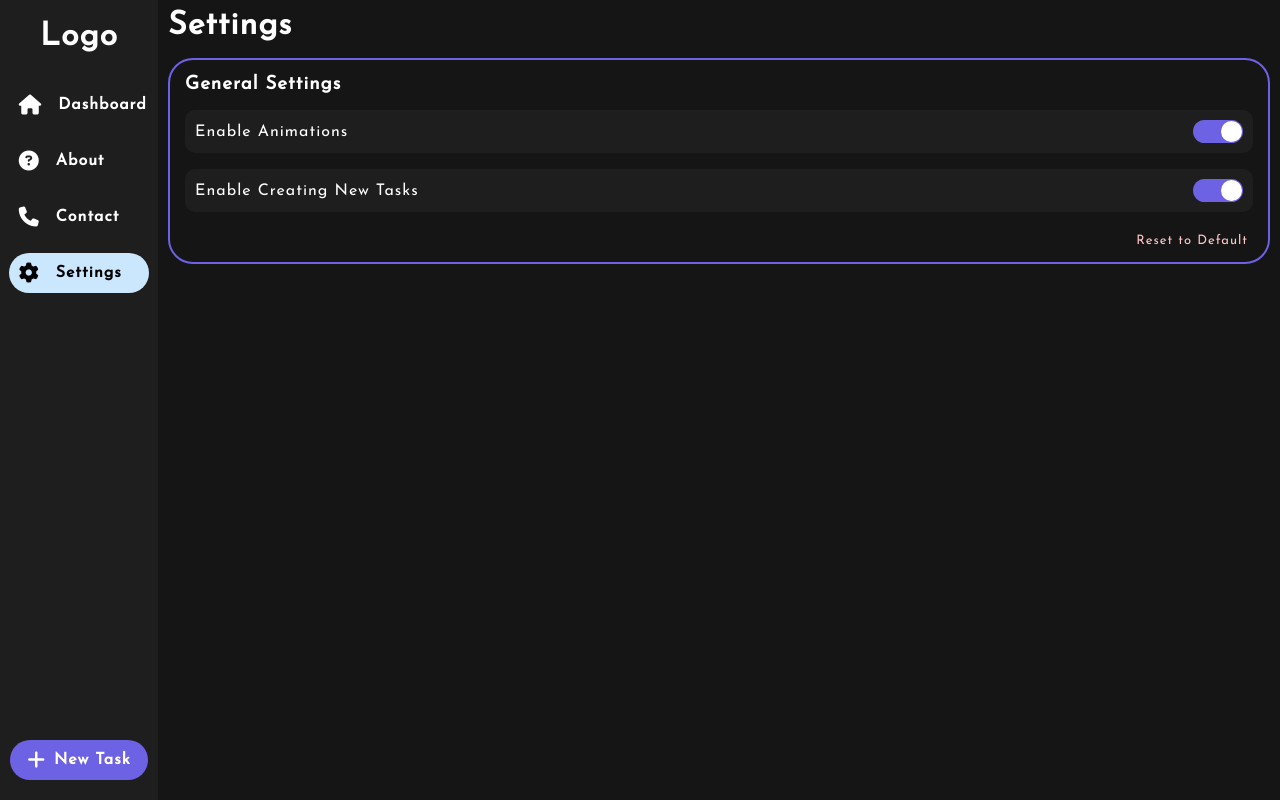
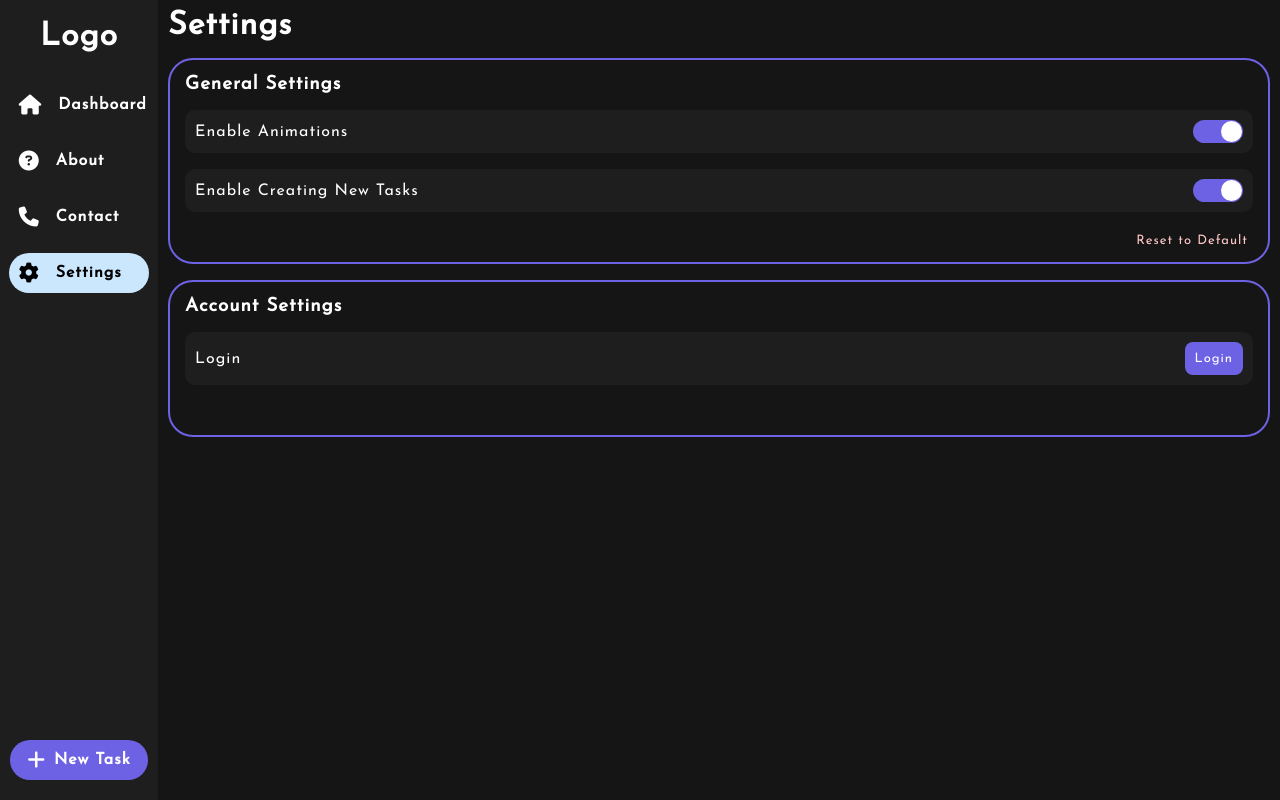
Before and after one commit to muhazAhmed/pesto-assessment, a React (Vite) app in the folder client/: page /settings in a window 1280 px wide. Built offline with nearby package versions, Linux system fonts and the light colour scheme; no server answers.

Commit message:
bugs fix

```diff
--- a/client/src/pages/Settings/Settings.tsx
+++ b/client/src/pages/Settings/Settings.tsx
@@ -2,9 +2,17 @@ import "./style.scss";
 import Switch from "react-switch";
 import { toggleItems } from "./ArrayOfItems";
 import { useSettings } from "../../utils/SettingsContext";
+import { useState } from "react";
+import DeleteModal from "../Dashboard/SubComponents/DeleteModal";
+import { fetchUserId, openModal } from "../../utils/commonFunctions";
+import Login from "../Login/Login";
+import Loading from "../../components/Loading/Loading";
 
 const Settings = () => {
   const { settings, updateSettings, resetSettings } = useSettings();
+  const [logoutModal, setLogoutModal] = useState<boolean>(false);
+  const [formModal, setFormModal] = useState<boolean>(false);
+  const [loading, setLoading] = useState<boolean>(false);
 
   const handleToggleAction = (item: string) => {
     const updatedSettings = { ...settings, [item]: !settings[item] };
@@ -13,6 +21,9 @@ const Settings = () => {
 
   return (
     <div className="settings">
+      {loading && <Loading />}
+      {logoutModal && <DeleteModal setModal={setLogoutModal} page="logout" />}
+      {formModal && <Login setLoading={setLoading} setModal={formModal} />}
       <h1>Settings</h1>
       <div className="setting-container">
         <h3>General Settings</h3>
@@ -32,6 +43,20 @@ const Settings = () => {
         ))}
         <button onClick={resetSettings}>Reset to Default</button>
       </div>
+      <div className="setting-container">
+        <h3>Account Settings</h3>
+        <div className="items">
+          <label>{fetchUserId ? "Switch account / Logout" : "Login"}</label>
+          <button
+            id={fetchUserId ? "logout" : "login"}
+            onClick={() =>
+              openModal(fetchUserId ? setLogoutModal : setFormModal)
+            }
+          >
+            {fetchUserId ? "Logout" : "Login"}
+          </button>
+        </div>
+      </div>
     </div>
   );
 };
--- a/client/src/pages/Settings/style.scss
+++ b/client/src/pages/Settings/style.scss
@@ -24,6 +24,22 @@
             background-color: var(--gray);
             padding: 10px;
             border-radius: 10px;
+
+            #logout {
+                position: static;
+                padding: 10px;
+                background-color: red;
+                color: #ffffff;
+                border-radius: 8px;
+            }
+
+            #login {
+                position: static;
+                padding: 10px;
+                background-color: var(--primary);
+                color: #ffffff;
+                border-radius: 8px;
+            }
         }
 
         button {
```
